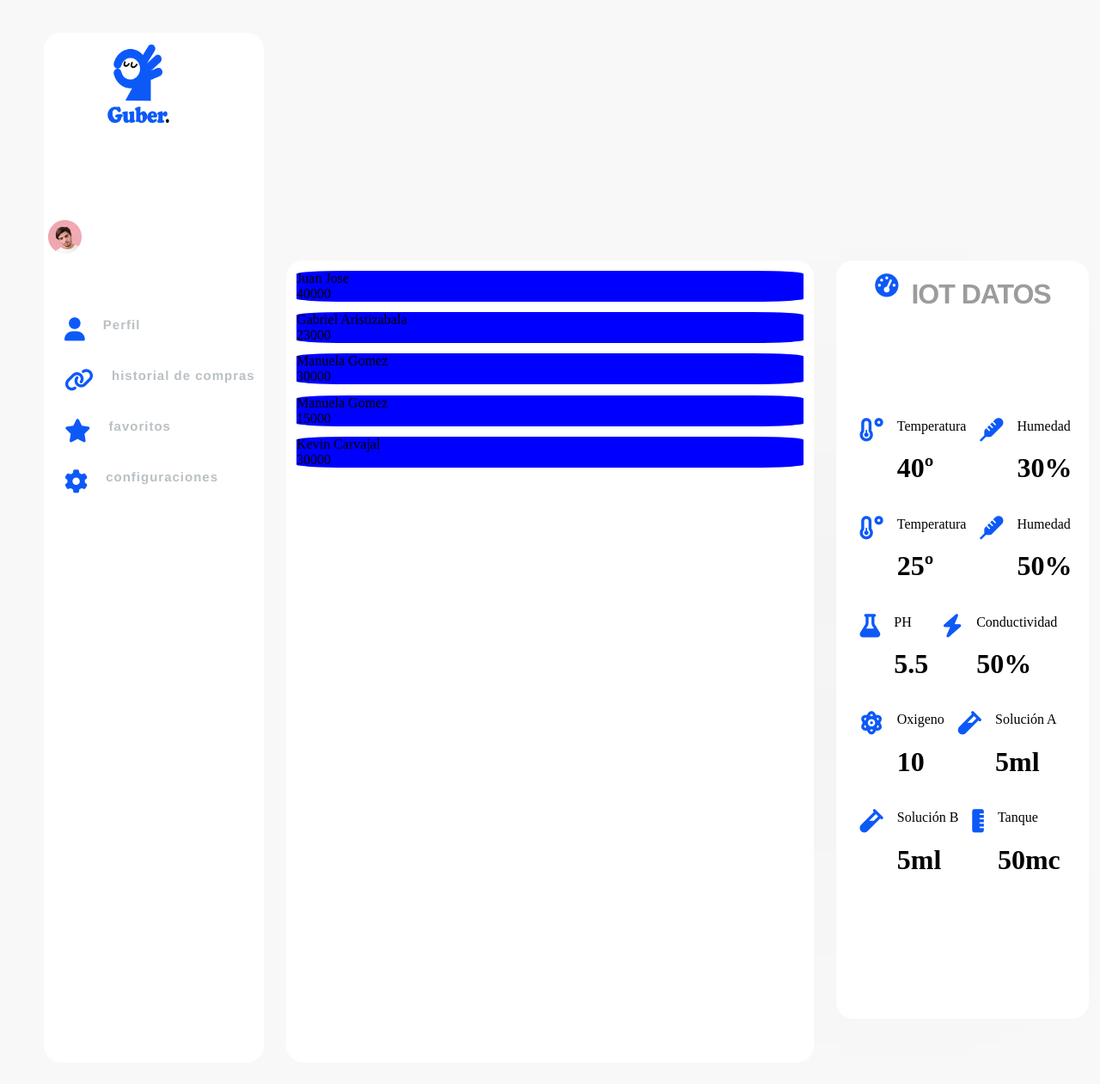
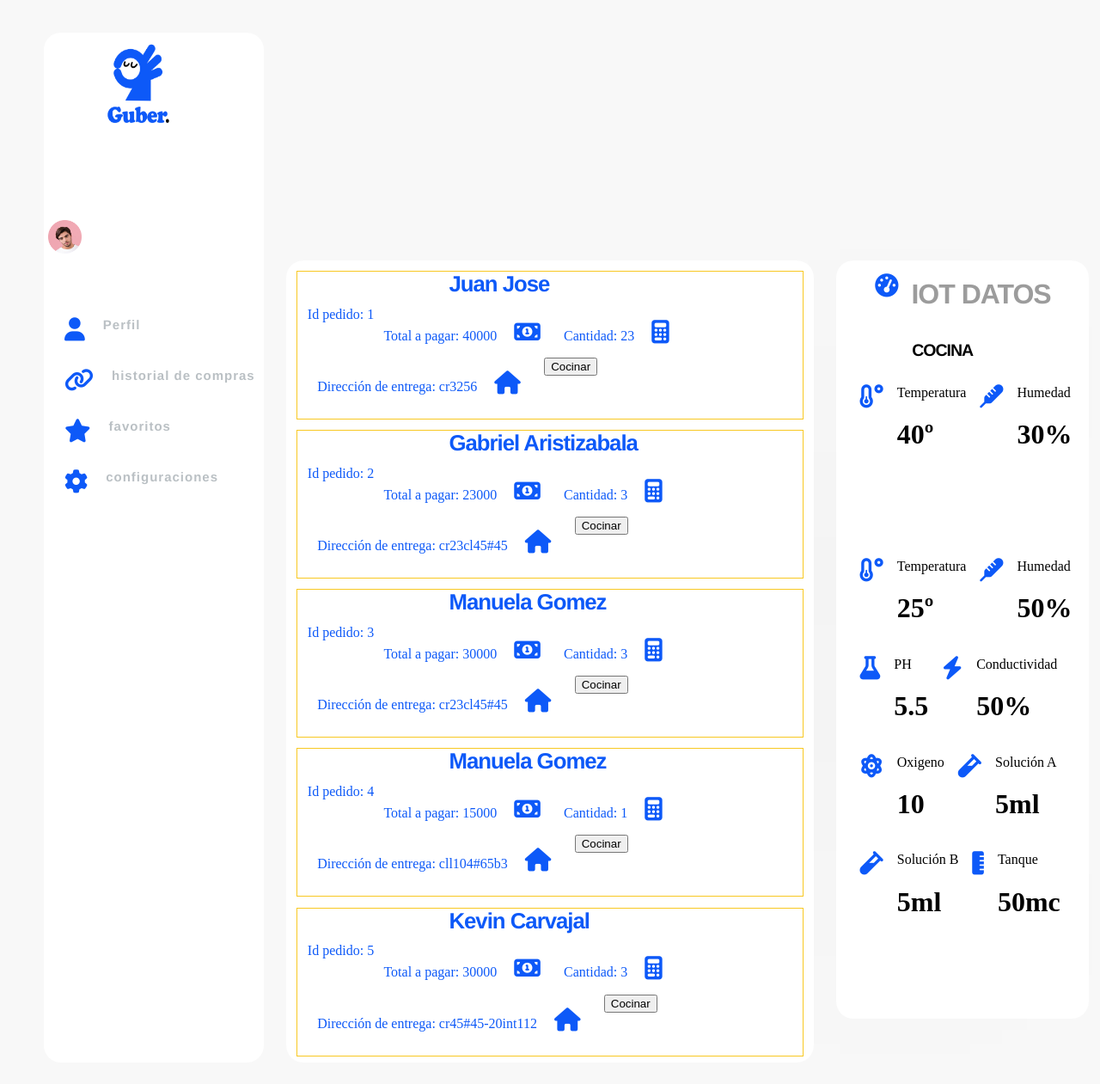
Before and after one commit to DesignSystemsInno/guber, a Django app: template guberproject/guberproject/templates/chef_section_pedidos.html in a window 1280 px wide. Shown: the whole page at 86% size. Run offline with Django 3.2, Linux system fonts and the light colour scheme; the template is opened without the code that fills it: values that come from a table or form of the project are taken from there, others are empty; data comes from the database, SQL or seed files in the repository; some libraries are stand-ins or nearby versions.

Commit message:
03/02/2021

```diff
--- a/guberproject/guberproject/static/css/chef_section_iot.css
+++ b/guberproject/guberproject/static/css/chef_section_iot1.css
@@ -1,4 +1,4 @@
-#section_iot{
+#section_iot {
     overflow: scroll;
     background-color: white;
     position: absolute;
@@ -7,26 +7,37 @@
     right: 1%;
     width: 23%;
     height: 70%;
-    -webkit-box-shadow: -67px 14px 300px -143px rgba(0,0,0,0.75);
-    -moz-box-shadow: -67px 14px 300px -143px rgba(0,0,0,0.75);
-    box-shadow: -67px 14px 300px -143px rgba(0,0,0,0.75);
+    -webkit-box-shadow: -67px 14px 300px -143px rgba(0, 0, 0, 0.75);
+    -moz-box-shadow: -67px 14px 300px -143px rgba(0, 0, 0, 0.75);
+    box-shadow: -67px 14px 300px -143px rgba(0, 0, 0, 0.75);
 }
-#titulo_iot{
+
+#titulo_iot {
     display: flex;
     flex-wrap: wrap;
     align-content: center;
     margin-left: 10%;
     font-size: 100%;
-    font-family: Poppins-SemiBold,Helvetica,Arial,sans-serif;
+    font-family: Poppins-SemiBold, Helvetica, Arial, sans-serif;
     letter-spacing: -1px;
     font-weight: bold;
     color: #949494ec;
 }
-#section_temperature{
+
+#section_cocina_titulo {
+    margin-left: 30%;
+    font-size: 61%;
+    font-weight: bold;
+    font-family: Poppins-SemiBold, Helvetica, Arial, sans-serif;
+    letter-spacing: -1px;
+}
+
+#section_temperature {
     position: relative;
     display: flex;
 }
-#section_cocina_iot{
+
+#section_cocina_iot {
     position: relative;
     right: -2%;
     top: 10%;
@@ -36,13 +47,12 @@
     border-radius: 50%;
     border: black;
 }
-#section_temperature{
+
+#section_temperature {
     position: relative;
     right: -2%;
     top: 20%;
     display: flex;
     flex-wrap: wrap;
     align-content: center;
-
-
 }
--- a/guberproject/guberproject/static/css/chef_section_pedidos_card1.css
+++ b/guberproject/guberproject/static/css/chef_section_pedidos_card1.css
@@ -1,4 +1,4 @@
-#card_container{
+#card_container {
     background-color: white;
     position: absolute;
     border-radius: 20px 20px 20px 20px;
@@ -7,18 +7,54 @@
     width: 48%;
     height: 74%;
     overflow: scroll;
-
     /* -webkit-box-shadow: -67px 14px 300px -143px rgba(0,0,0,0.75);
     -moz-box-shadow: -67px 14px 300px -143px rgba(0,0,0,0.75);
     box-shadow: -67px 14px 300px -143px rgba(0,0,0,0.75); */
+}
 
-}
-#prueba{
-    background-color: blue;
+#prueba {
+    background-color: white;
     margin: 5%;
 }
-#pedido{
-	background-color: blue;
-	margin: 2%;
-	border-radius: 10%;
+
+#pedido {
+    background-color: white;
+    margin: 2%;
 }
+
+#elementos {
+    border: 1px solid #F8C822;
+    color: #0D59F8;
+}
+
+#cliente {
+    margin-left: 30%;
+    font-size: 161%;
+    font-weight: bold;
+    font-family: Poppins-SemiBold, Helvetica, Arial, sans-serif;
+    letter-spacing: -1px
+}
+
+#informacion_inferior {
+    position: relative;
+    margin: 2%;
+    display: flex;
+    flex-wrap: wrap;
+    align-content: center;
+}
+
+#total {
+    margin-left: 2%;
+}
+
+#cantidad {
+    margin-left: 2%;
+}
+
+#direccion_entrega {
+    margin-left: 2%;
+}
+
+#boton_cocinar {
+    margin-left: 2%;
+}
--- a/guberproject/guberproject/templates/chef_pedidos_card.html
+++ b/guberproject/guberproject/templates/chef_pedidos_card.html
@@ -21,11 +21,28 @@
         {% for i in pedidos%}
         <div id="pedido">
             <div id="elementos">
-               <div id="Cliente">
+                <div id="cliente">
                     {{i.id_cliente.nombre}}
                 </div>
+                <div id="informacion_inferior">
+                    <div id="id">
+                        Id pedido: {{i.id}}
+                    </div>
                     <div id="total">
-                {{i.total}}
+                        Total a pagar: {{i.total}}
+                        <i class="fas fa-money-bill-alt"></i>
+                    </div>
+                    <div id="cantidad">
+                        Cantidad: {{i.cantidad}}
+                        <i class="fas fa-calculator"></i>
+                    </div>
+                    <div id="direccion_entrega">
+                        Dirección de entrega: {{i.direccion_entrega}}
+                        <i class="fas fa-home"></i>
+                    </div>
+                    <div id="boton_cocinar">
+                        <input type="button" value="Cocinar">
+                    </div>
                 </div>
             </div>
         </div>
--- a/guberproject/guberproject/templates/chef_section_iot.html
+++ b/guberproject/guberproject/templates/chef_section_iot.html
@@ -4,9 +4,10 @@
         <i class="fas fa-tachometer-alt"></i>
         <h1>IOT DATOS</h1>
     </div>
-    <!-- <div id="section_cocina_titulo">
+    <div id="cocina">
+        <div id="section_cocina_titulo">
             <h1>COCINA</h1>
-    </div> -->
+        </div>
         <div id="section_cocina_iot">
             <div id="section_temperature">
                 <i id="icon_temperatura" class="fas fa-temperature-low"></i>
@@ -23,6 +24,7 @@
                 </div>
             </div>
         </div>
+    </div>
     <!-- <div id="section_cocina_titulo">
         <h1>Hidroponicos</h1>
     </div> -->
@@ -31,7 +33,6 @@
             <i id="icon_temperatura" class="fas fa-temperature-low"></i>
             <div>
                 <script type="text/javascript">
-
                 </script>
                 <p>Temperatura</p>
                 <h1>25º</h1>
--- a/guberproject/guberproject/templates/chef_section_pedidos.html
+++ b/guberproject/guberproject/templates/chef_section_pedidos.html
@@ -1,21 +1,22 @@
 {% load static %}
 <!DOCTYPE html>
 <html lang="en">
+
 <head>
     <meta charset="UTF-8">
     <link rel="stylesheet" href="{% static 'css/section_menu.css'%}">
     <link rel="stylesheet" href="{% static 'css/chef_section_pedidos.css'%}">
     <link rel="stylesheet" href="{% static 'css/chef_section_pedidos_card1.css'%}">
-    <link rel="stylesheet" href="{% static 'css/chef_section_iot.css'%}">
+    <link rel="stylesheet" href="{% static 'css/chef_section_iot1.css'%}">
     <script src="https://kit.fontawesome.com/a076d05399.js"></script>
     <meta name="viewport" content="width=device-width, initial-scale=1.0">
     <title>Document</title>
 </head>
+
 <body>
 
-    {% include "section_menu.html"%}
-    {% include 'chef_section_iot.html'%}
-    {% include 'chef_pedidos_card.html'%}
+    {% include "section_menu.html"%} {% include 'chef_section_iot.html'%} {% include 'chef_pedidos_card.html'%}
 
 </body>
+
 </html>
```
Lines whose indentation alone changed are shown as unchanged.
